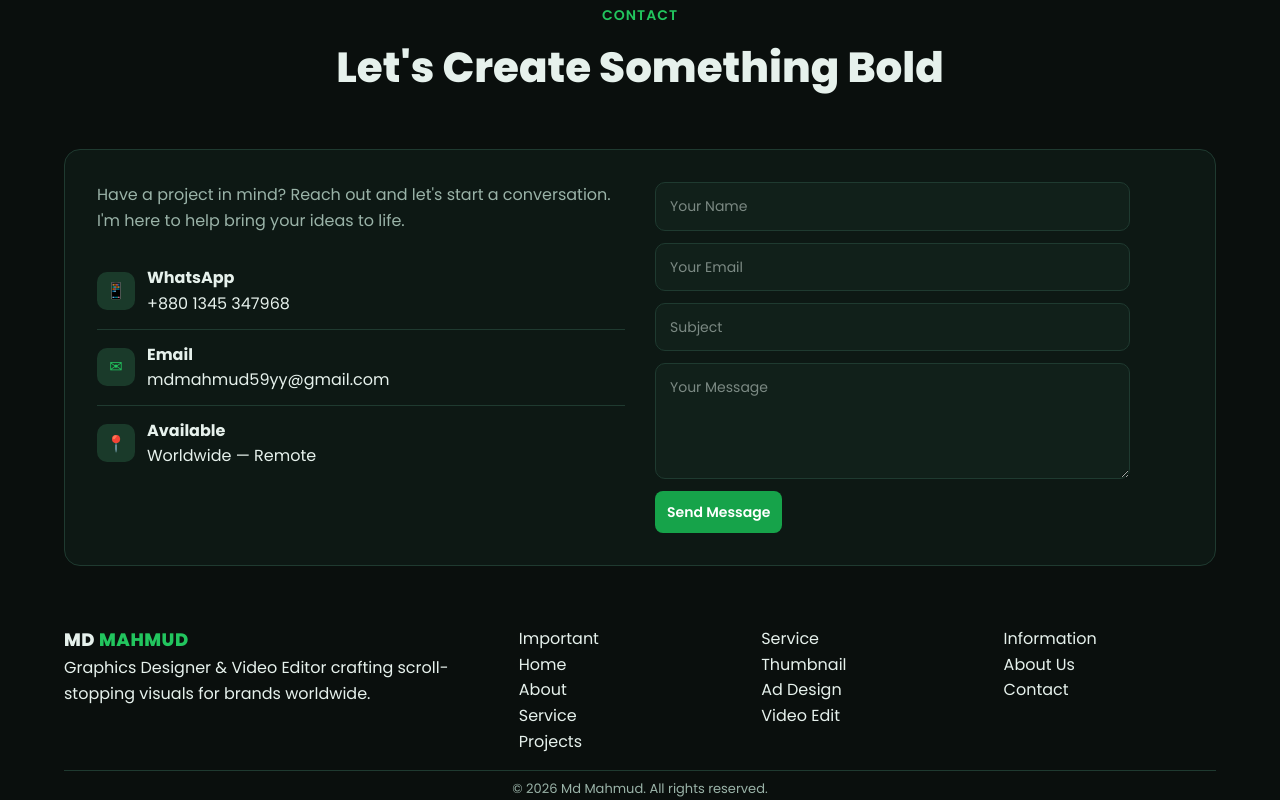
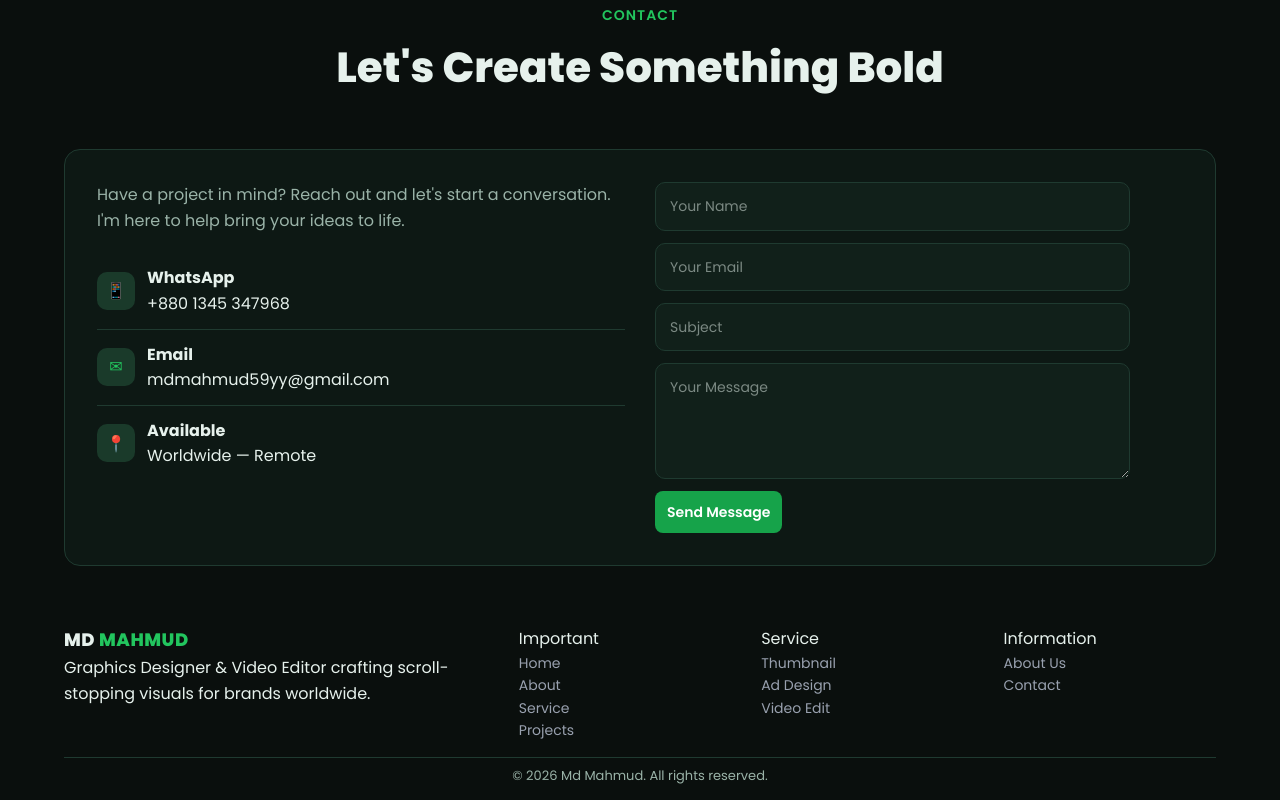
Before and after one commit to MDRUHULAMIN7/Mahmud-Portfolio, a Next.js app: page / in a window 1280 px wide. Shown: the part 2748-3548 px from the top of the page. Built offline with nearby package versions, Linux system fonts and the light colour scheme; no server answers; the database is empty.

Commit message:
Add styling to footer navigation lists for improved readability

```diff
--- a/src/components/ui/Footer.tsx
+++ b/src/components/ui/Footer.tsx
@@ -10,7 +10,7 @@ export default function Footer() {
 
           <div>
             <h5>Important</h5>
-            <ul>
+            <ul className="text-[14px] text-gray-400">
               <li><a href="#home">Home</a></li>
               <li><a href="#about">About</a></li>
               <li><a href="#services">Service</a></li>
@@ -20,7 +20,7 @@ export default function Footer() {
 
           <div>
             <h5>Service</h5>
-            <ul>
+            <ul className="text-[14px] text-gray-400">
               <li><a href="#services">Thumbnail</a></li>
               <li><a href="#services">Ad Design</a></li>
               <li><a href="#services">Video Edit</a></li>
@@ -29,7 +29,7 @@ export default function Footer() {
 
           <div>
             <h5>Information</h5>
-            <ul>
+            <ul className="text-[14px] text-gray-400">
               <li><a href="#about">About Us</a></li>
               <li><a href="#contact">Contact</a></li>
             </ul>
```
